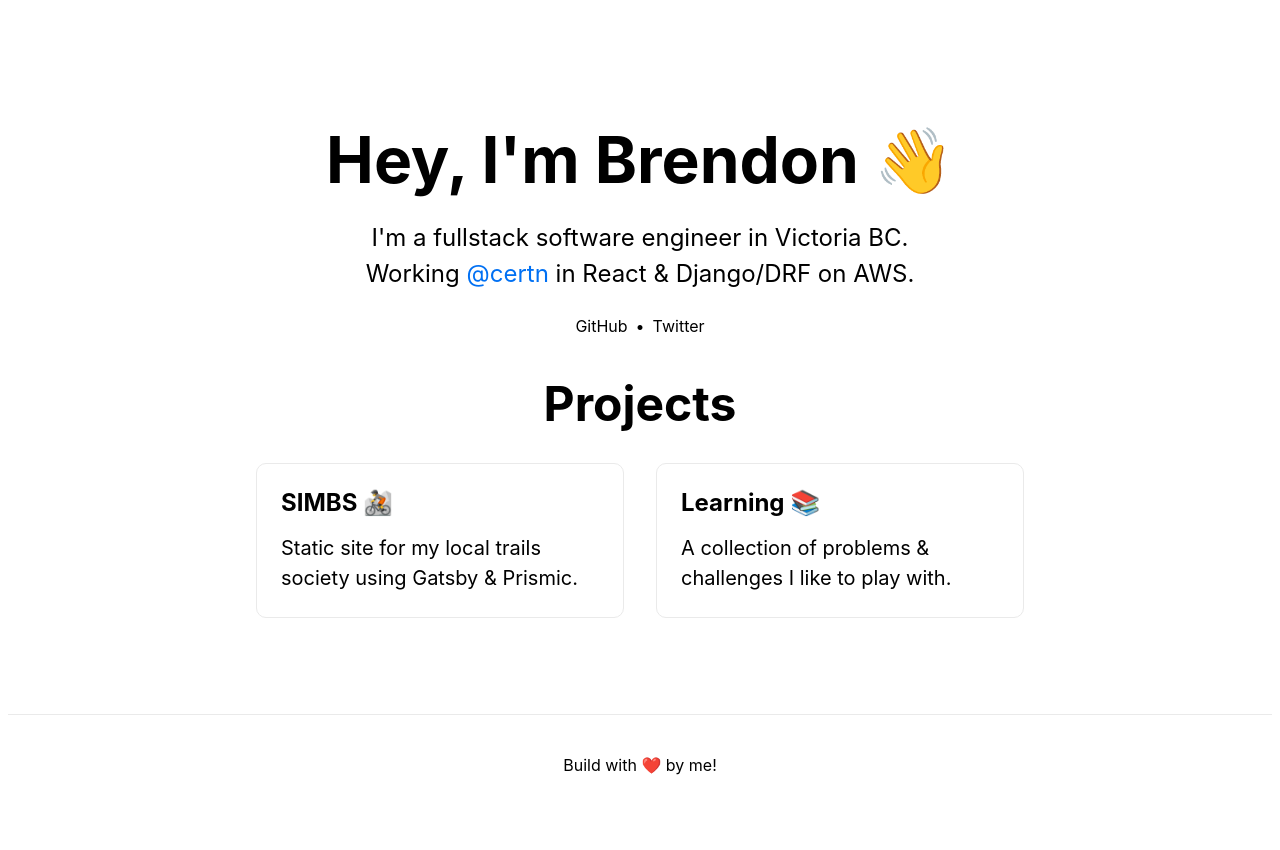
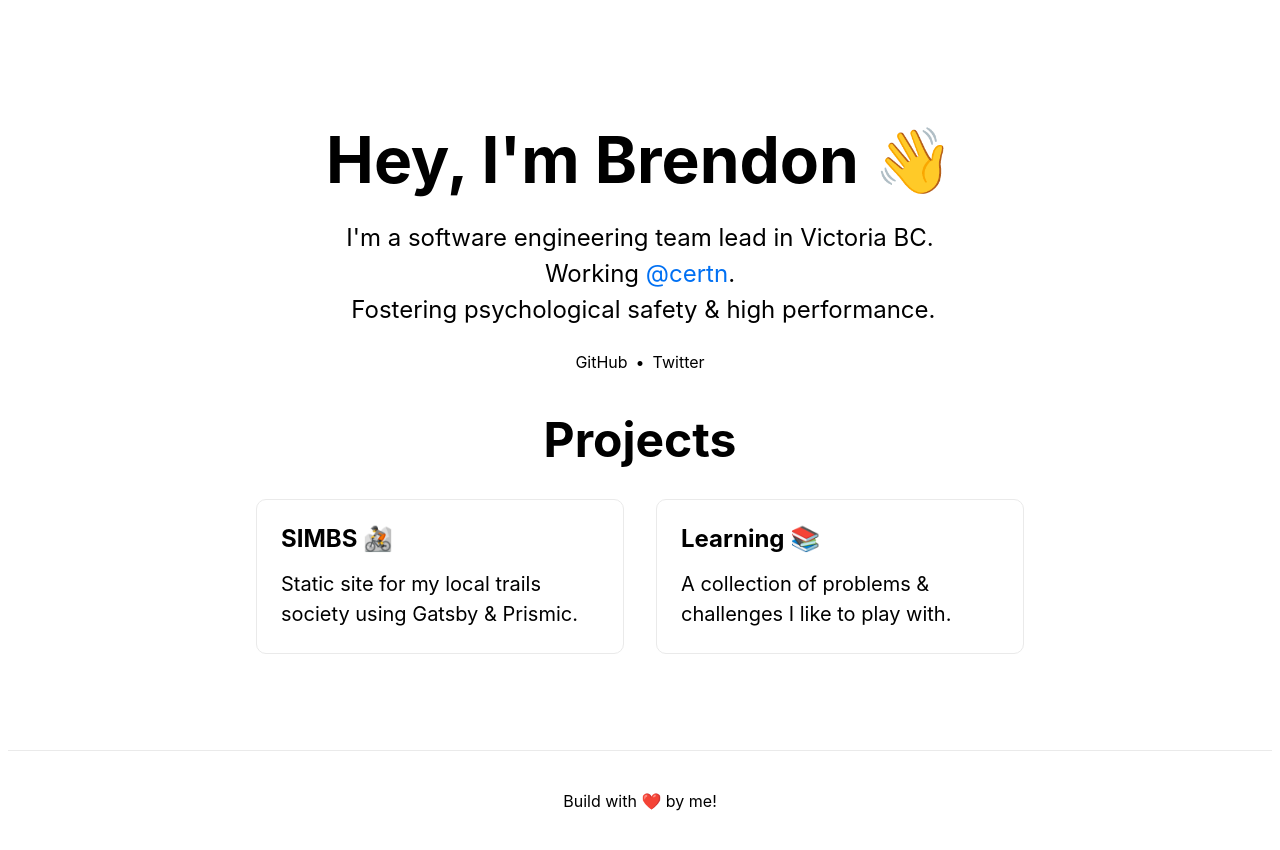
Before and after one commit to bndnio/bndn.io, a Next.js app: page / in a window 1280 px wide. Before the commit the page ends 814 px from the top, so only its background shows below. Built offline with nearby package versions, Linux system fonts and the light colour scheme.

Commit message:
Change position & focus

```diff
--- a/pages/index.tsx
+++ b/pages/index.tsx
@@ -12,13 +12,15 @@ export default function Home() {
         <h1 className="title">Hey, I'm Brendon 👋</h1>
 
         <p className="description">
-          I'm a fullstack software engineer in Victoria BC.
+          I'm a software engineering team lead in Victoria BC.
           <br />
           Working&nbsp;
           <a href="https://certn.co" target="_blank" rel="noopener noreferrer">
             @certn
           </a>
-          &nbsp;in React &amp; Django/DRF on AWS.
+          .
+          <br />
+          &nbsp;Fostering psychological safety &amp; high performance.
         </p>
 
         <div className="links">
```
